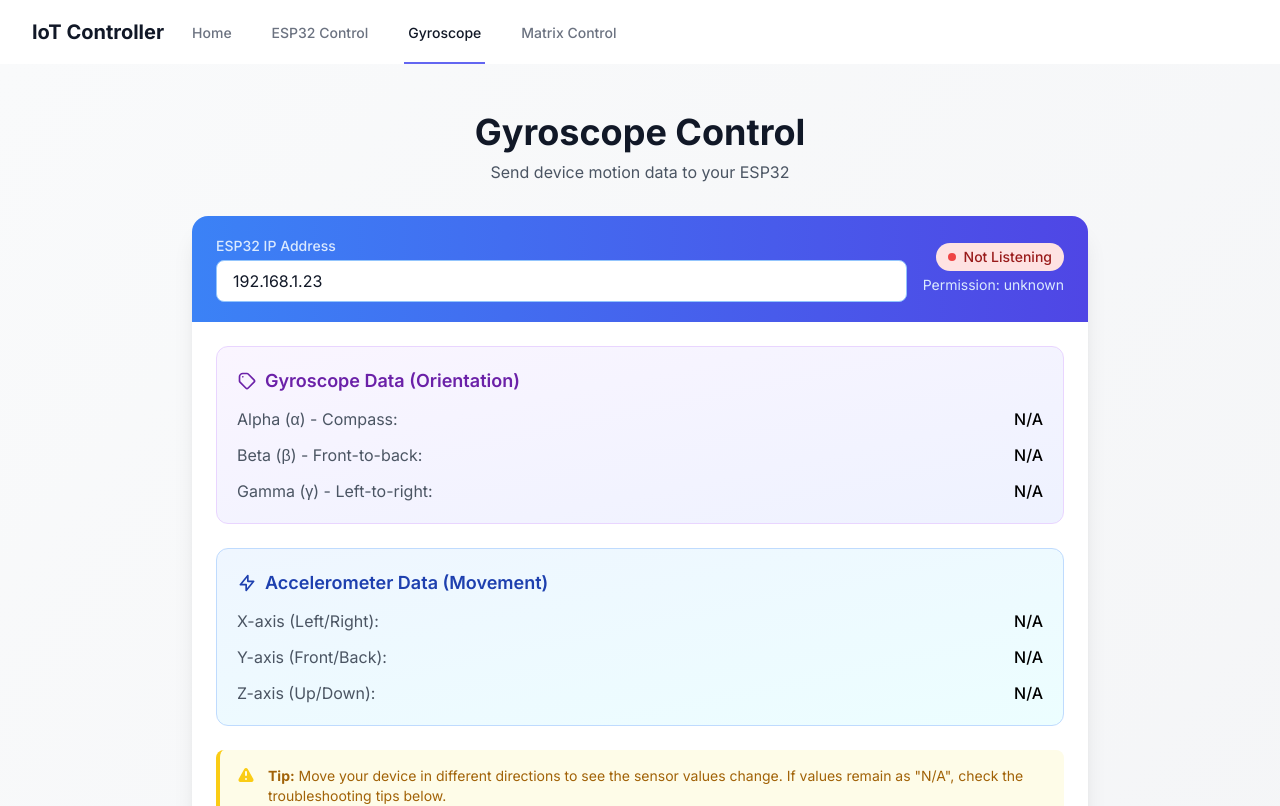
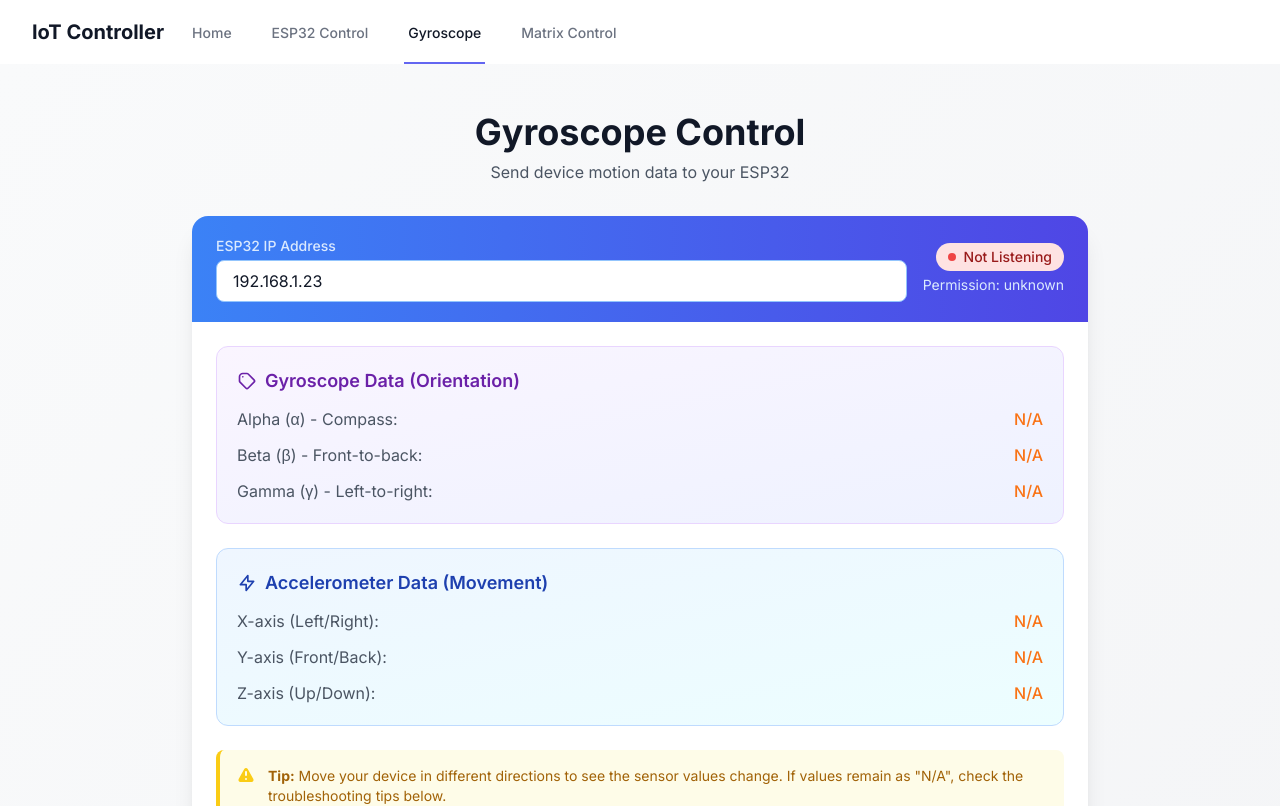
Before and after one commit to gitsudhir/next, a Next.js app: page /gyroscope in a window 1280 px wide. Shown: the top 806 px of the page. Built offline with nearby package versions, Linux system fonts and the light colour scheme.

Commit message:
font color

```diff
--- a/app/gyroscope/page.tsx
+++ b/app/gyroscope/page.tsx
@@ -333,15 +333,15 @@ export default function GyroscopeControl() {
                     <div className="space-y-3">
                       <div className="flex justify-between">
                         <span className="text-gray-600">Alpha (α) - Compass:</span>
-                        <span className="font-medium">{gyroData.x !== null ? `${gyroData.x}°` : 'N/A'}</span>
+                        <span className="font-medium text-orange-500">{gyroData.x !== null ? `${gyroData.x}°` : 'N/A'}</span>
                       </div>
                       <div className="flex justify-between">
                         <span className="text-gray-600">Beta (β) - Front-to-back:</span>
-                        <span className="font-medium">{gyroData.y !== null ? `${gyroData.y}°` : 'N/A'}</span>
+                        <span className="font-medium text-orange-500">{gyroData.y !== null ? `${gyroData.y}°` : 'N/A'}</span>
                       </div>
                       <div className="flex justify-between">
                         <span className="text-gray-600">Gamma (γ) - Left-to-right:</span>
-                        <span className="font-medium">{gyroData.z !== null ? `${gyroData.z}°` : 'N/A'}</span>
+                        <span className="font-medium text-orange-500">{gyroData.z !== null ? `${gyroData.z}°` : 'N/A'}</span>
                       </div>
                     </div>
                   </div>
@@ -356,15 +356,15 @@ export default function GyroscopeControl() {
                     <div className="space-y-3">
                       <div className="flex justify-between">
                         <span className="text-gray-600">X-axis (Left/Right):</span>
-                        <span className="font-medium">{accelData.x !== null ? `${accelData.x} m/s²` : 'N/A'}</span>
+                        <span className="font-medium text-orange-500">{accelData.x !== null ? `${accelData.x} m/s²` : 'N/A'}</span>
                       </div>
                       <div className="flex justify-between">
                         <span className="text-gray-600">Y-axis (Front/Back):</span>
-                        <span className="font-medium">{accelData.y !== null ? `${accelData.y} m/s²` : 'N/A'}</span>
+                        <span className="font-medium text-orange-500">{accelData.y !== null ? `${accelData.y} m/s²` : 'N/A'}</span>
                       </div>
                       <div className="flex justify-between">
                         <span className="text-gray-600">Z-axis (Up/Down):</span>
-                        <span className="font-medium">{accelData.z !== null ? `${accelData.z} m/s²` : 'N/A'}</span>
+                        <span className="font-medium text-orange-500">{accelData.z !== null ? `${accelData.z} m/s²` : 'N/A'}</span>
                       </div>
                     </div>
                   </div>
```
